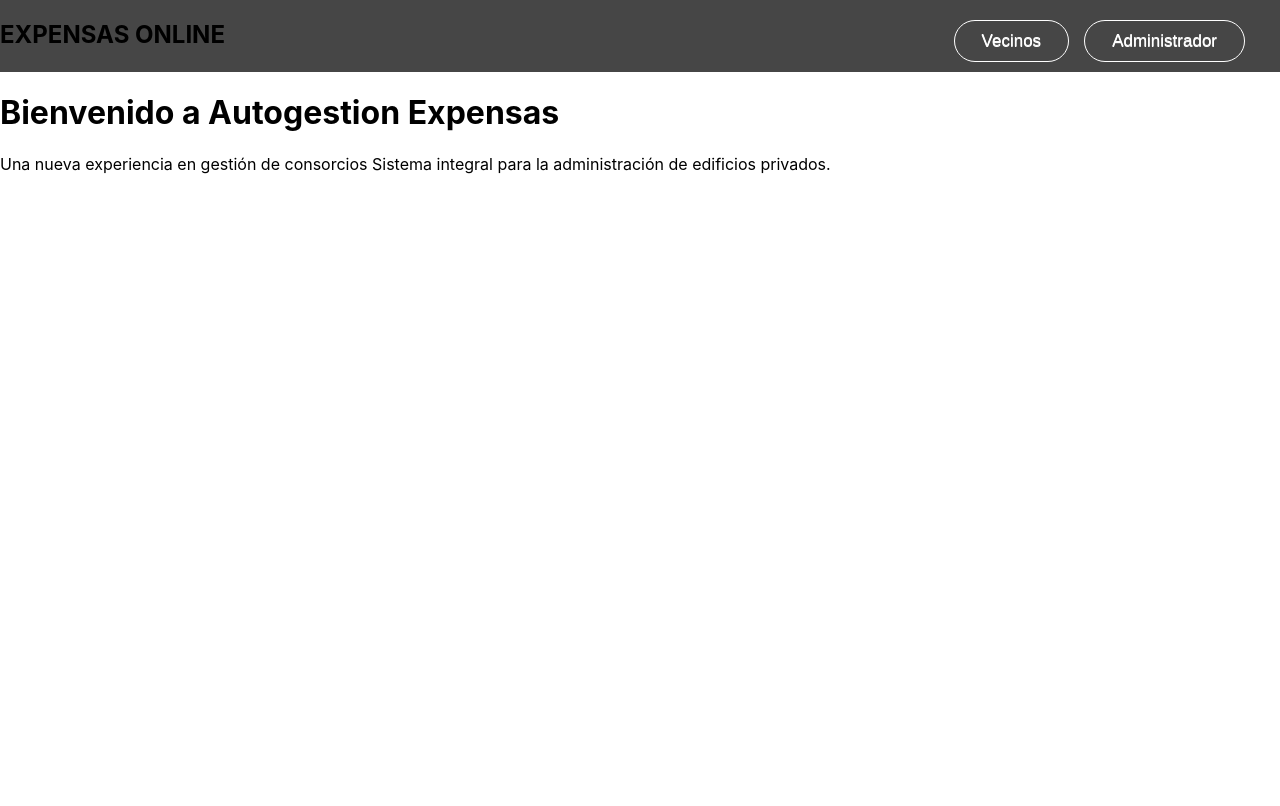
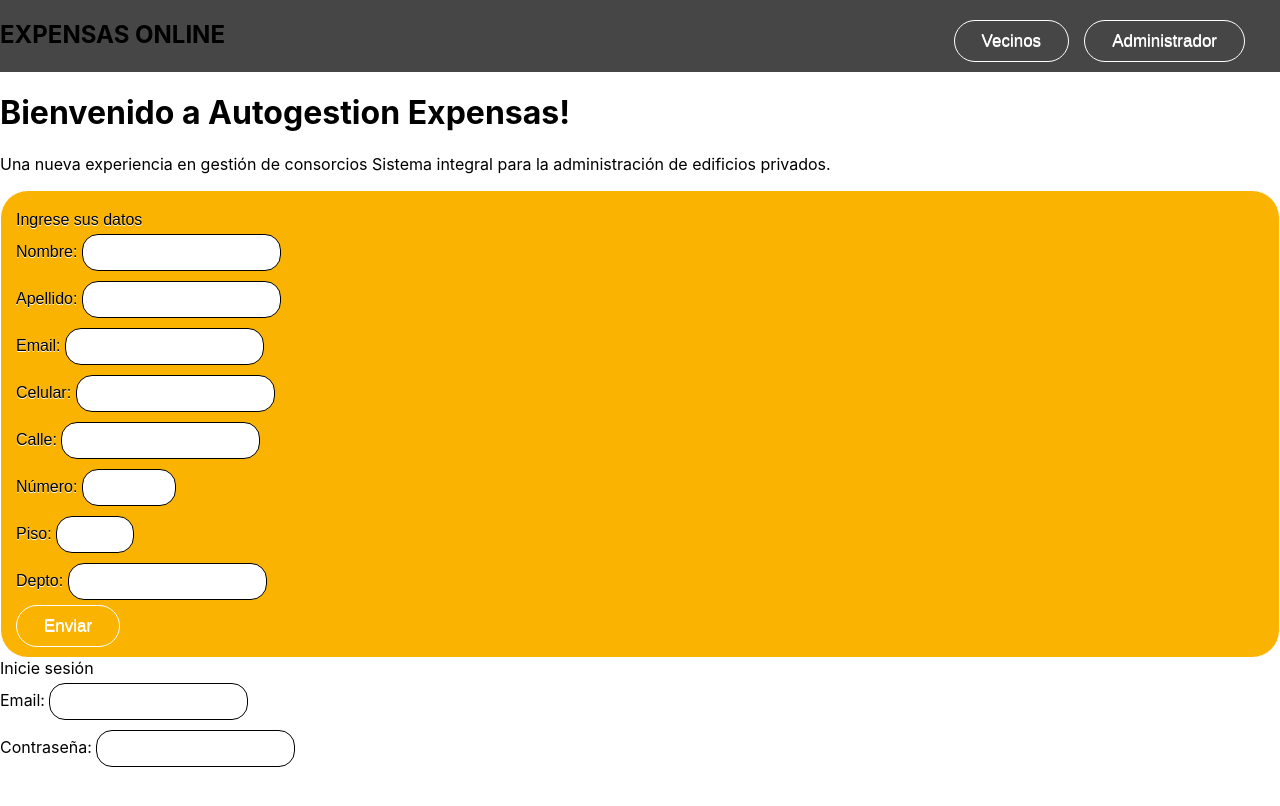
Before and after one commit to matzon1/tpi-integrador-lab3, a React (Create React App) app in the folder expensas-tpi/: page / in a window 1280 px wide. Shown: the top 806 px of the page. Built offline with nearby package versions, Linux system fonts and the light colour scheme.

Commit message:
Maquetado de forms

```diff
--- /dev/null
+++ b/expensas-tpi/src/components/SignInForm.js
@@ -0,0 +1,43 @@
+import { type } from "@testing-library/user-event/dist/type";
+import React, { useState } from "react";
+
+export const SignInForm = () => {
+  const [email, setUserEmail] = useState("");
+  const [userPassword, setUserPassword] = useState("");
+
+  const changeUserEmail = (event) => {
+    console.log(event.target.value);
+    setUserEmail(event.target.value);
+  };
+  const changeUserPassword = (event) => {
+    console.log(event.target.value);
+    setUserPassword(event.target.value);
+  };
+
+  const submitHandler = (event) => {
+    event.preventDefault();
+    // Aca iria el llamado a la api??
+  };
+  return (
+    <div className="sign-in-form">
+      <label>Inicie sesión</label>
+      <form onSubmit={submitHandler}>
+        <div className="sign-in-items">
+          <label>Email: </label>
+          <input value={email} onChange={changeUserEmail} type="email" />
+        </div>
+        <div className="sign-in-items">
+          <label>Contraseña: </label>
+          <input
+            value={userPassword}
+            onChange={changeUserPassword}
+            type="password"
+          />
+        </div>
+        <div className="sign-in-items">
+          <button type="submit">Aceptar</button>
+        </div>
+      </form>
+    </div>
+  );
+};
--- a/expensas-tpi/src/components/main/Form.css
+++ b/expensas-tpi/src/components/main/Form.css
@@ -0,0 +1,24 @@
+
+.login-form{
+    background-color: rgb(250, 179, 0);
+    padding: 20px 20px 10px 15px;
+    text-shadow:0px 1px 0px #ffffff;
+    font-family:Arial;
+    border-radius:28px;
+	border:1px solid #ffffff;
+
+}
+
+.login-form-items{
+
+    font-family:Arial;
+    border-radius:28px;
+}
+
+input{
+    border:1px solid black;
+    border-radius: 16px;
+    padding: 10px;
+    margin-top: 5px;
+    margin-bottom: 5px;
+}
--- a/expensas-tpi/src/components/main/Form.js
+++ b/expensas-tpi/src/components/main/Form.js
@@ -6,6 +6,7 @@ export const Form = () => {
   const [name, setName] = useState("");
   const [surname, setSurname] = useState("");
   const [email, setEmail] = useState("");
+  const [cellphone, setCellphone] = useState("");
   const [street, setStreet] = useState("");
   const [streetNumber, setStreetNumber] = useState("");
   const [floor, setFloor] = useState("");
@@ -24,6 +25,11 @@ export const Form = () => {
   const changeEmail = (event) => {
     console.log(event.target.value);
     setEmail(event.target.value);
+  };
+
+  const changeCellphone = (event) => {
+    console.log(event.target.value);
+    setCellphone(event.target.value);
   };
 
   const changeStreet = (event) => {
@@ -47,48 +53,61 @@ export const Form = () => {
 
   const submitHandler = (event) => {
     event.preventDefault();
+    // Acá debería ser la llamada de la api??
   };
 
   return (
     <div className="login-form">
-      Form
+      <label>Ingrese sus datos</label>
       <form onSubmit={submitHandler}>
         <div className="login-form-items">
-          <label>Nombre</label>
+          <label>Nombre: </label>
           <input value={name} onChange={changeName} type="text" />
         </div>
         <div className="login-form-items">
-          <label>Apellido</label>
+          <label>Apellido: </label>
           <input value={surname} onChange={changeSurname} type="text" />
         </div>
         <div className="login-form-items">
-          <label>Email</label>
+          <label>Email: </label>
           <input value={email} onChange={changeEmail} type="email" />
         </div>
         <div className="login-form-items">
-          <label>Calle</label>
+          <label>Celular: </label>
+          <input value={cellphone} onChange={changeCellphone} type="tel" />
+        </div>
+        <div className="login-form-items">
+          <label>Calle: </label>
           <input value={street} onChange={changeStreet} type="text" />
         </div>
         <div className="login-form-items">
-          <label>Número</label>
+          <label>Número: </label>
           {/* podría ser numero este input  */}
           <input
             value={streetNumber}
             onChange={changeStreetNumber}
-            type="text"
+            type="number"
+            min="1"
+            max="10000"
           />
         </div>
         <div className="login-form-items">
-          <label>Piso</label>
-          <input value={floor} onChange={changeFloor} type="text" />
+          <label>Piso: </label>
+          <input
+            value={floor}
+            onChange={changeFloor}
+            type="number"
+            min="0"
+            max="100"
+          />
         </div>
         <div className="login-form-items">
-          <label>Depto</label>
-          {/* Tambien podria ser un numero este input */}
+          <label>Depto: </label>
+          {/* Mejor que quede en texto y si es numero lo parseamos*/}
           <input value={apartment} onChange={changeApartment} type="text" />
         </div>
         <div className="login-form-items">
-          <button type="subbmit">Enviar</button>
+          <button type="submit">Enviar</button>
         </div>
       </form>
     </div>
--- a/expensas-tpi/src/components/main/Main.js
+++ b/expensas-tpi/src/components/main/Main.js
@@ -1,12 +1,22 @@
 import React from "react";
+import { SignInForm } from "../SignInForm";
+
+import Form from "./Form";
 
 const main = () => {
   return (
     <div>
-      <h1>Bienvenido a Autogestion Expensas</h1>
-      <p>Una nueva experiencia en gestión de consorcios
-          Sistema integral para la administración de edificios privados.
+      <h1>Bienvenido a Autogestion Expensas!</h1>
+      <p>
+        Una nueva experiencia en gestión de consorcios Sistema integral para la
+        administración de edificios privados.
       </p>
+      <div>
+        <Form />
+      </div>
+      <div>
+        <SignInForm />
+      </div>
     </div>
   );
 };
```
